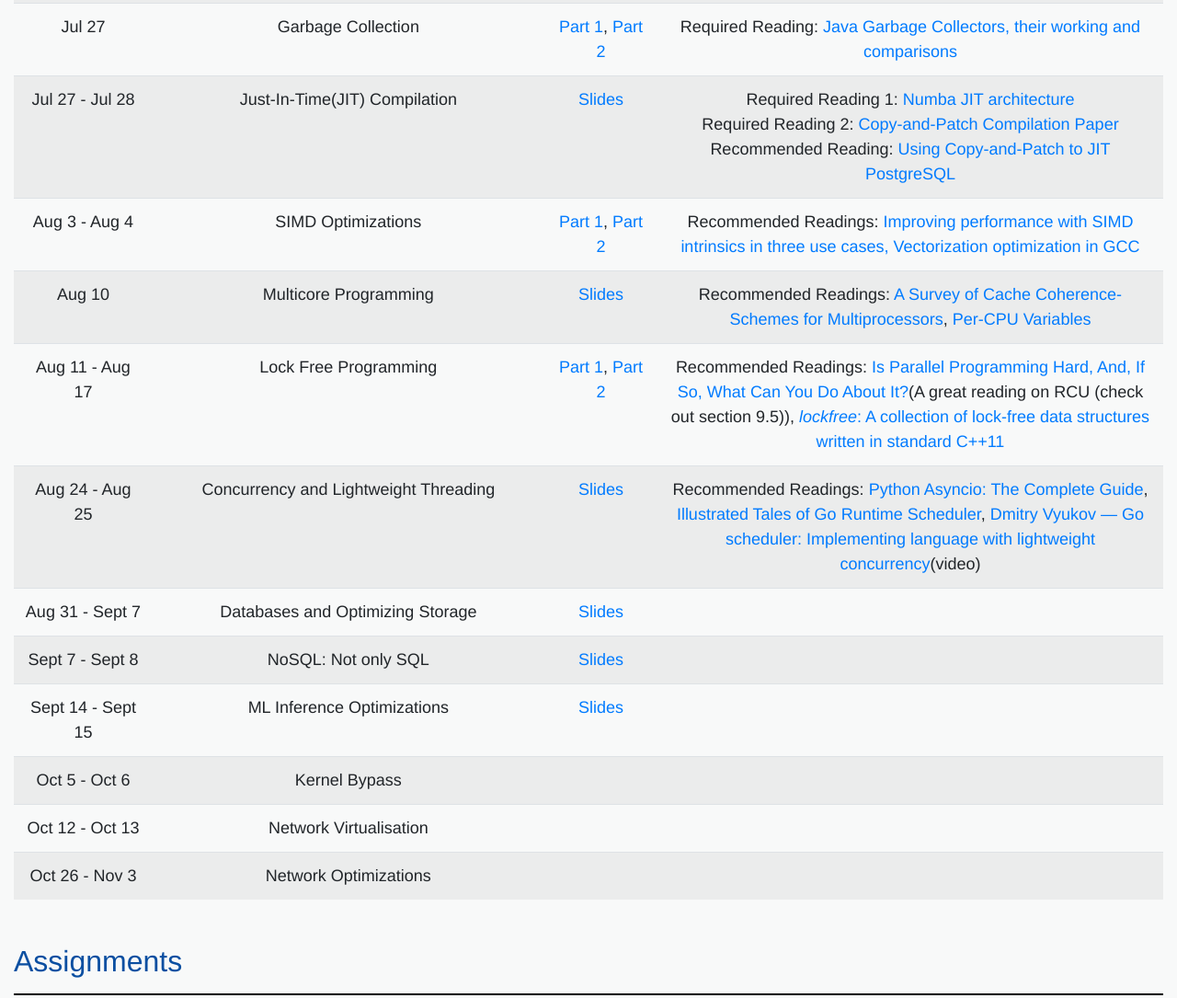
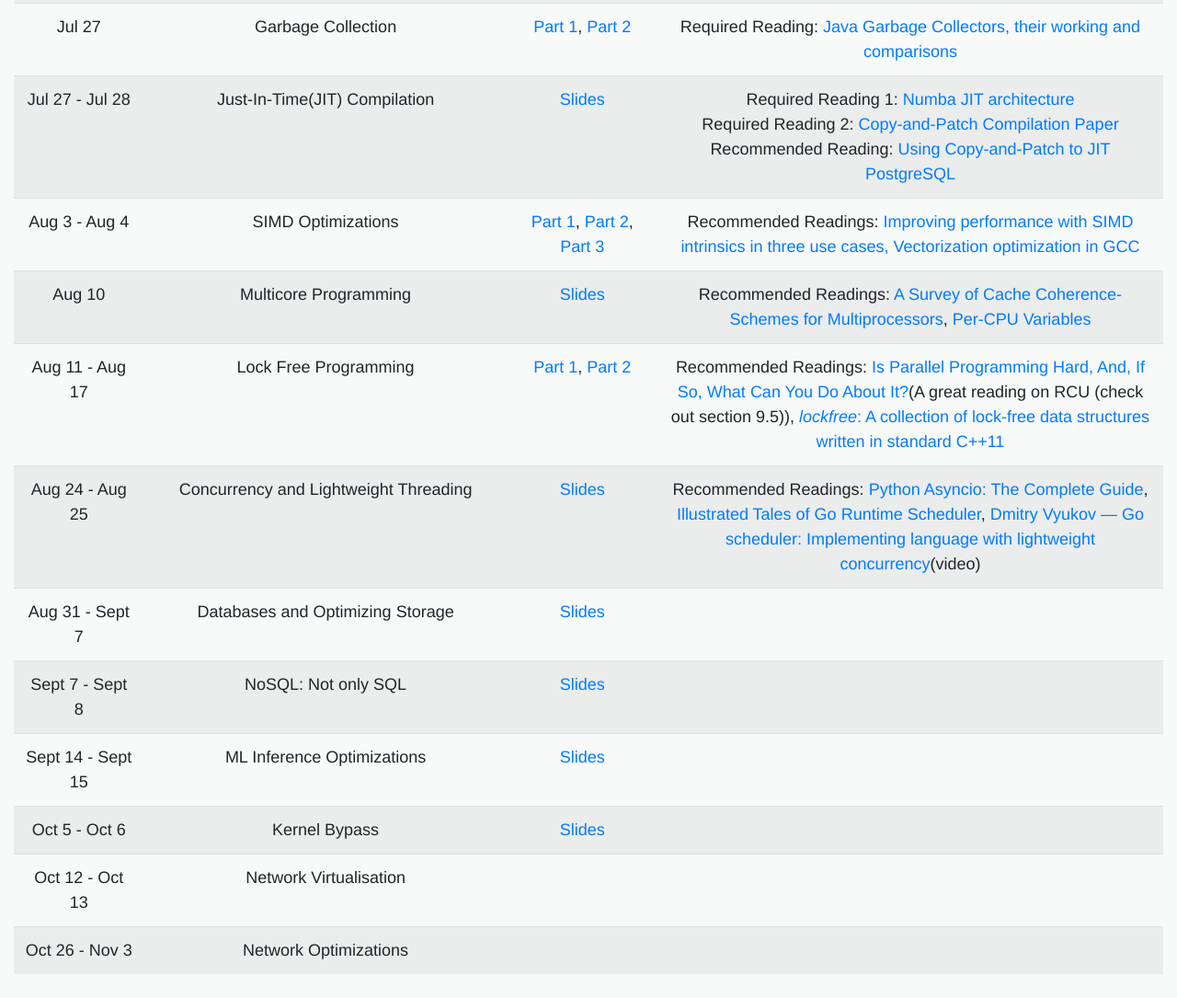
Before and after one commit to hamBan/DOCS-2026, a plain HTML site: page index.html in a window 1280 px wide. Shown: the part 2614-3699 px from the top of the page at 92% size. Drawn offline with nearby package versions, Linux system fonts and the light colour scheme.

Commit message:
Updated entries

```diff
--- a/index.html
+++ b/index.html
@@ -306,7 +306,7 @@
                     <tr>
                         <td>Aug 3 - Aug 4</td>
                         <td>SIMD Optimizations</td>
-                        <td><a href="slides/T04.01.SIMD_Optimizations-Part1.pdf">Part 1</a>, <a href="slides/T04.02.SIMD_Optimizations-Part2.pdf">Part 2</a></td>
+                        <td><a href="slides/T04.01.SIMD_Optimizations-Part1.pdf">Part 1</a>, <a href="slides/T04.02.SIMD_Optimizations-Part2.pdf">Part 2</a>, <a href="slides/T04.03.Low-Level Optimizations.pptx">Part 3</a></td>
                         <td>
                             Recommended Readings: <a href="https://stackoverflow.blog/2020/07/08/improving-performance-with-simd-intrinsics-in-three-use-cases/">Improving performance with SIMD intrinsics in three use cases, <a href = "https://developers.redhat.com/articles/2023/12/08/vectorization-optimization-gcc">Vectorization optimization in GCC</a>
                         </td>
@@ -356,7 +356,7 @@
                     <tr>
                         <td> Oct 5 - Oct 6 </td>
                         <td>Kernel Bypass</td>
-                        <td></td>
+                        <td><a href="slides/T10_Kernel_Bypass.pptx.pdf">Slides</td>
                         <td></td>
                     </tr>
                     <tr>
```
Also changed, not shown: 1 other file.
